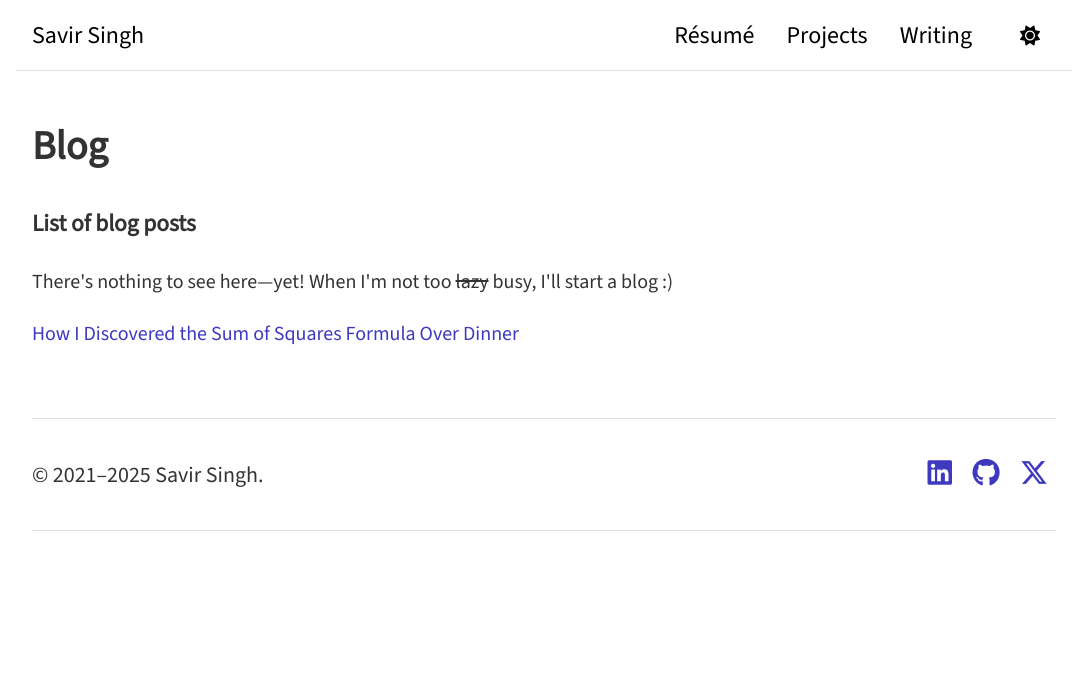
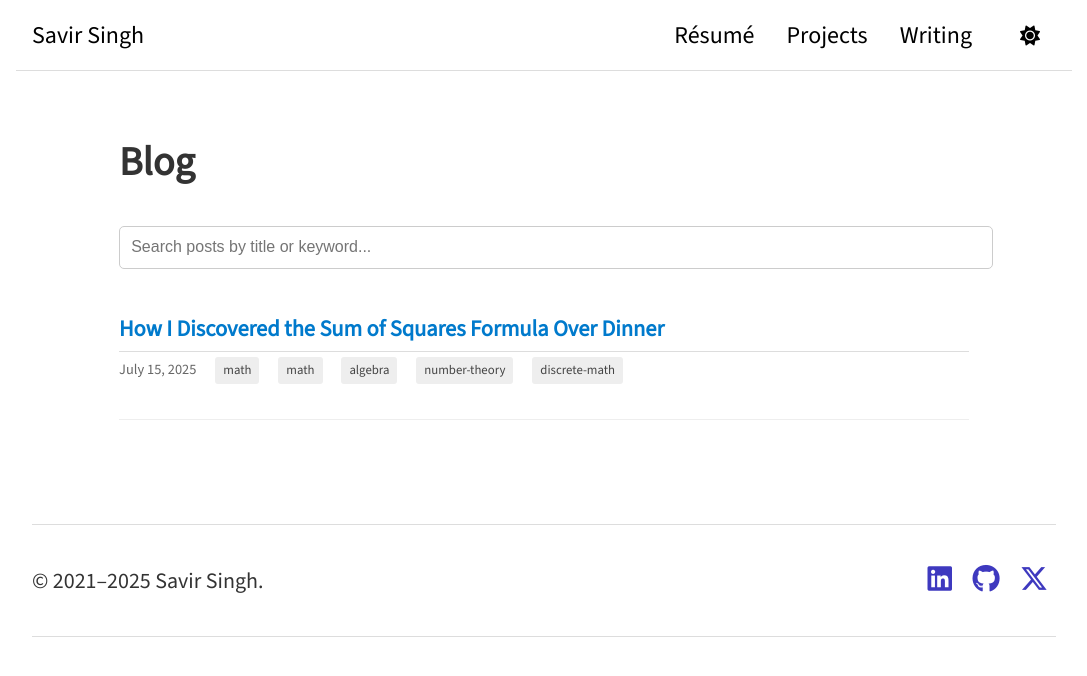
Before and after one commit to savirsingh/savirsingh.github.io, a Jekyll site: the page built from blog.html, in a window 1280 px wide. Shown: the top 676 px of the page, without its empty margins (96-1183 px from the left). Built offline with Jekyll 4.4.1, drawn with Linux system fonts in a browser that asks for light colours.

Commit message:
Change blog.html to store just title and layout

```diff
--- a/blog.html
+++ b/blog.html
@@ -1,14 +1,4 @@
 ---
-layout: default
+layout: posts
 title: Blog
 ---
-
-<h1>Blog</h1>
-
-<h3>List of blog posts</h3>
-<p>There's nothing to see here&mdash;yet! When I'm not too <s>lazy</s> busy, I'll start a blog :)</p>
-<ul>
-{% for post in site.posts %}
-  <li><a href="{{ post.url }}">{{ post.title }}</a></li>
-{% endfor %}
-</ul>
```
